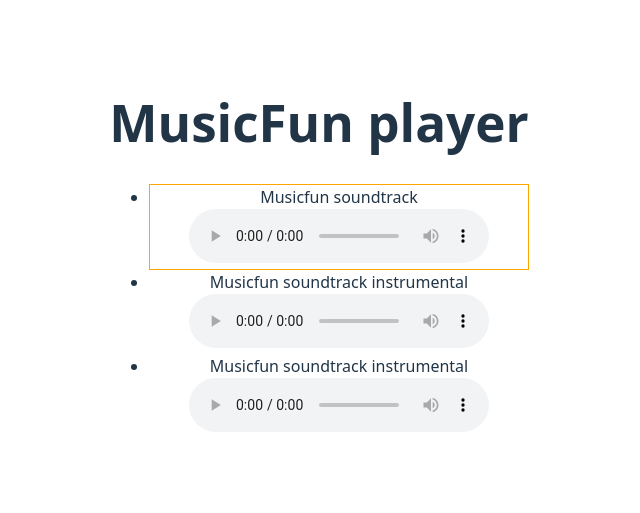
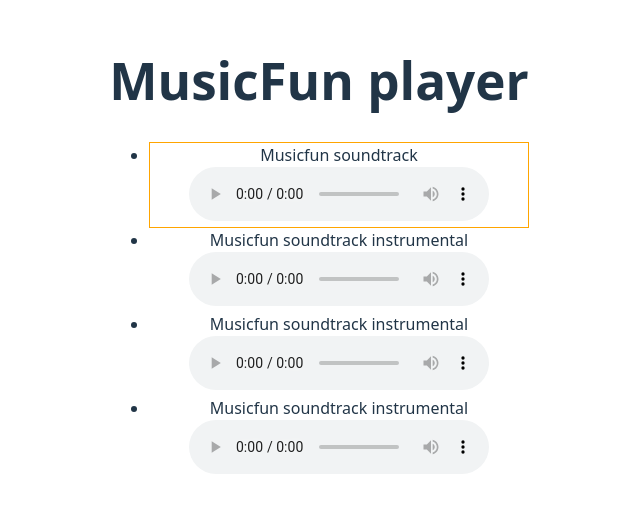
Before and after one commit to Anton-Osip/MusicFun, a React (Vite) app: page / in a window 1280 px wide. Shown: the part 143-656 px from the top of the page, without its empty margins (321-961 px from the left). Built offline with nearby package versions, Linux system fonts and the light colour scheme.

Commit message:
8 / Уcловный рендеринг / Алгоритм и структуры данных / Курс React Путь Самурая: Без альтернатив

```diff
--- a/src/App.tsx
+++ b/src/App.tsx
@@ -16,7 +16,11 @@ const tracks = [
         title: "Musicfun soundtrack instrumental",
         url: " https://musicfun.it-incubator.app/api/samurai-way-soundtrack-instrumental.mp3",
     },
-
+    {
+        id: 4,
+        title: "Musicfun soundtrack instrumental",
+        url: " https://musicfun.it-incubator.app/api/samurai-way-soundtrack-instrumental.mp3",
+    },
 ]
 
 function App() {
```
